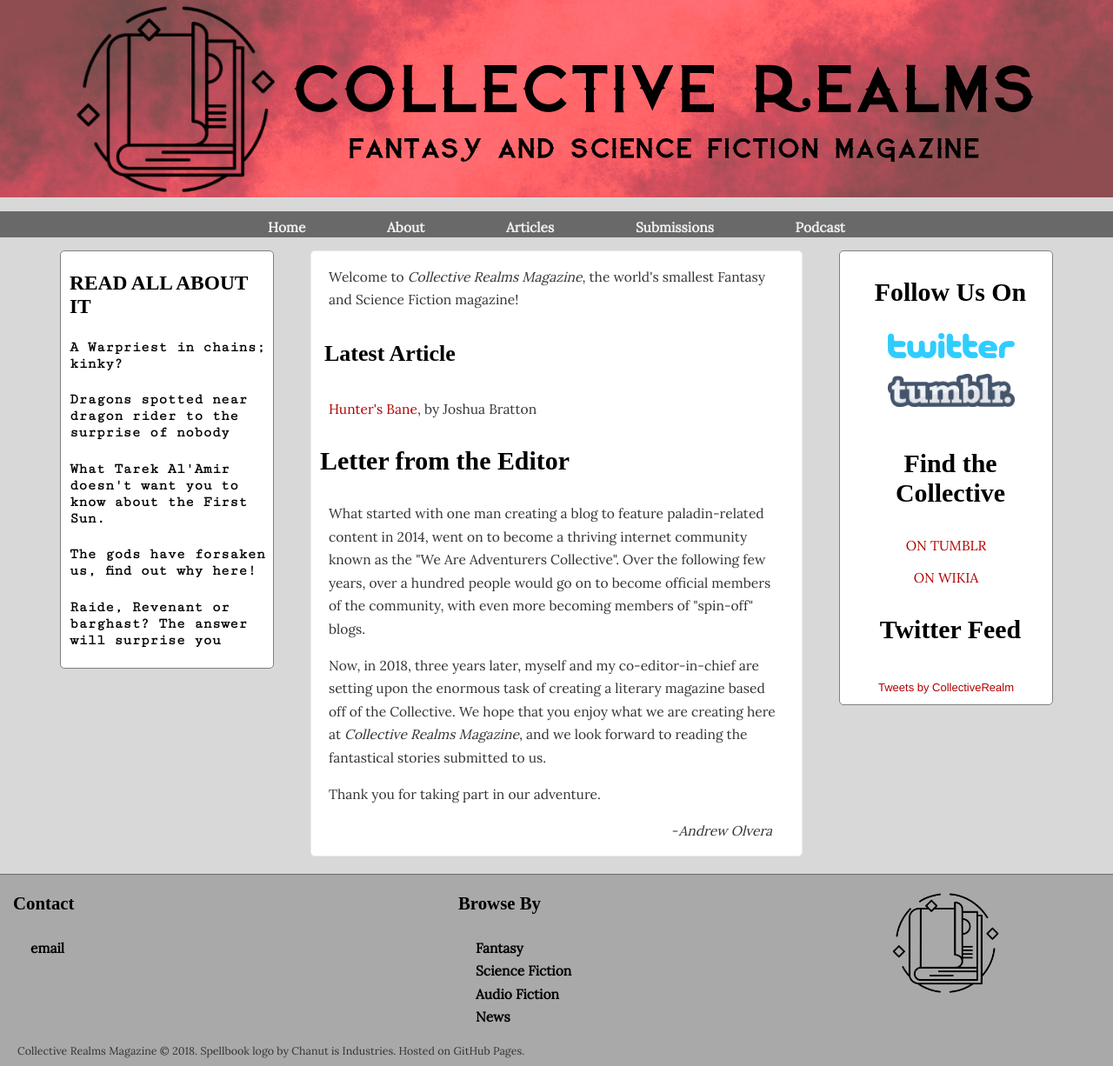
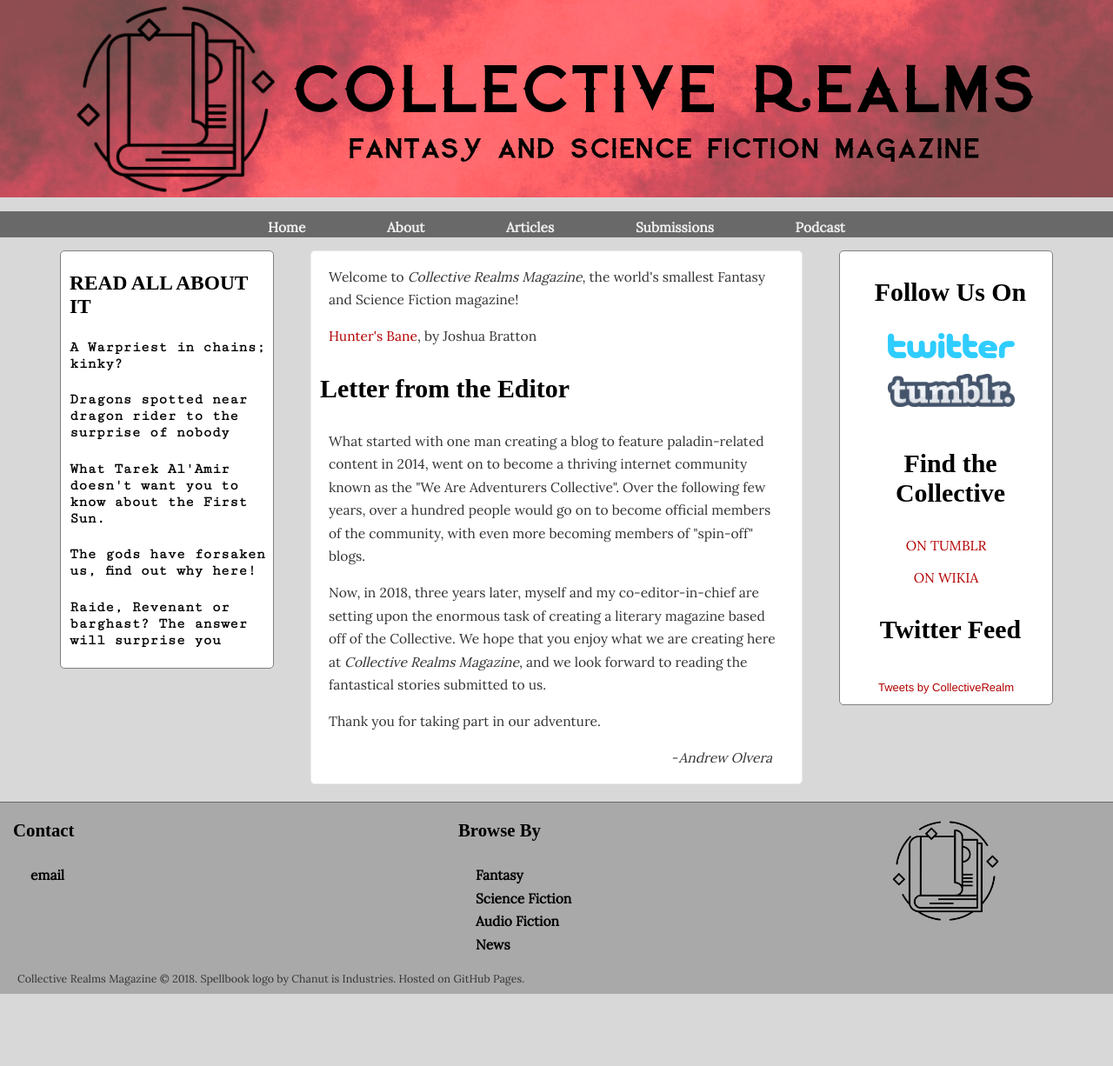
Before and after one commit to collectiverealms/collectiverealms, a Jekyll site: the page built from index.html, in a window 1280 px wide. Shown: the whole page at 87% size. Built offline with Jekyll 4.4.1, drawn with Linux system fonts in a browser that asks for light colours; some web fonts are replaced; the list of posts is cut into pages by our own code; comment, search, counter and statistics services are not loaded; after the commit the page ends 1143 px from its top, so only the background shows below that.

Commit message:
Update latestpost.html

```diff
--- a/_includes/latestpost.html
+++ b/_includes/latestpost.html
@@ -1,5 +1,4 @@
 <div class="latestpost">
-    <h4>Latest Article</h4>
     {% for post in site.posts limit:1 %}
         <p><a href="{{ post.url }}" title="{{ post.title }}">{{ post.title }}<span></a>, by {{ post.author }}</span></p>
     {% endfor %}
```
